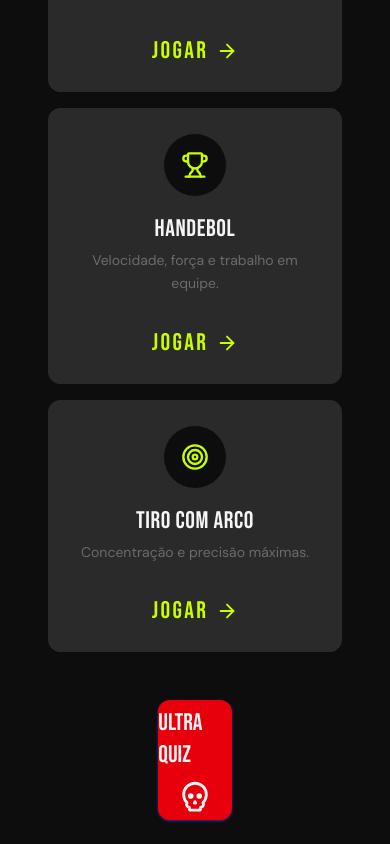
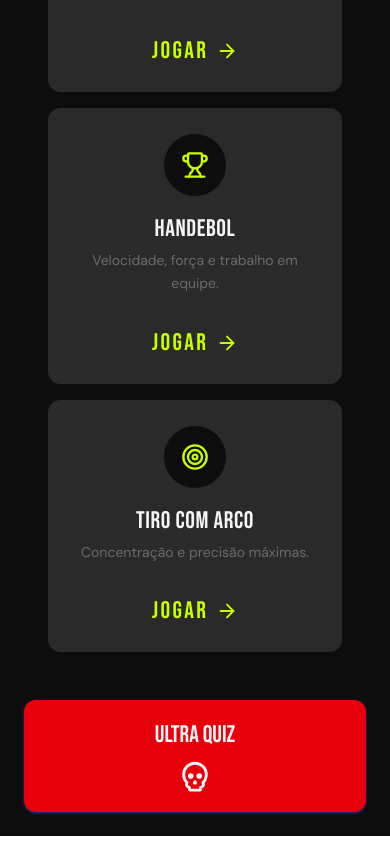
Before and after one commit to jaovitim590/OlimpiQuiz_jb, a React (Vite) app: page /modalidades in a window 390 px wide. Shown: the part 3086-3930 px from the top of the page. Built offline with nearby package versions, Linux system fonts and the light colour scheme.

Commit message:
UltraQuiz mobile bug

```diff
--- a/src/pages/Modalidades.tsx
+++ b/src/pages/Modalidades.tsx
@@ -14,7 +14,15 @@ export const Modalidades = () => {
         className="flex flex-wrap gap-4 justify-center"
         onClick={() => navigate(`/dificuldade/666`)}
       >
-        <div className="flex flex-col items-center justify-center gap-2 bg-red-600 rounded-xl w-3/14 h-30 shadow shadow-indigo-900 hover:scale-105 transition">
+        <div
+          className="
+    flex flex-col items-center justify-center gap-2
+    bg-red-600 rounded-xl shadow shadow-indigo-900
+    hover:scale-105 transition cursor-pointer
+    w-full sm:w-64 h-28 sm:h-32
+    px-4 py-4
+  "
+        >
           <h3 className="font-display text-2xl">Ultra quiz</h3>
           <Skull size={34} />
         </div>
```
